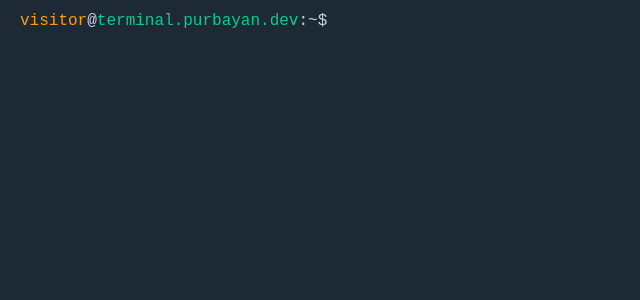
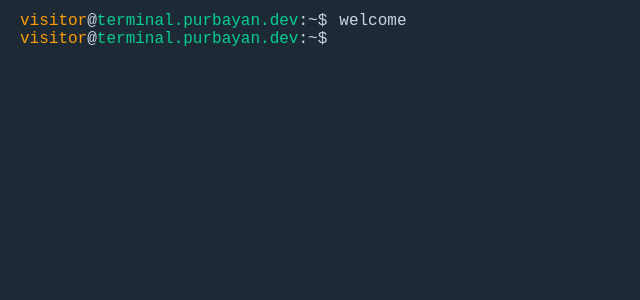
Before and after one commit to PPRAMANIK62/terminal-portfolio, a React (Vite) app: page / in a window 1280 px wide. Shown: the top 300 px of the page, without its empty margins (0-640 px from the left). Built offline with nearby package versions, Linux system fonts and the light colour scheme.

Commit message:
command not found and empty input cases handled

```diff
--- a/src/components/Terminal.tsx
+++ b/src/components/Terminal.tsx
@@ -9,6 +9,8 @@ import React, {
 import { argTab } from "../utils/funcs";
 import TermInfo from "./TermInfo";
 import {
+  CmdNotFound,
+  Empty,
   Form,
   Hints,
   Input,
@@ -43,7 +45,7 @@ export const commands: Command = [
 type Term = {
   arg: string[];
   history: string[];
-  renderer: boolean;
+  rerender: boolean;
   index: number;
   clearHistory?: () => void;
 };
@@ -51,7 +53,7 @@ type Term = {
 export const termContext = createContext<Term>({
   arg: [],
   history: [],
-  renderer: false,
+  rerender: false,
   index: 0,
 });
 
@@ -204,6 +206,41 @@ const Terminal = () => {
           onChange={handleChange}
         />
       </Form>
+
+      {cmdHistory.map((cmdH, index) => {
+        const cmdArray = _.split(_.trim(cmdH), " ");
+        const validCmd = _.find(commands, { cmd: cmdArray[0] });
+        const contextValue = {
+          arg: _.drop(cmdArray),
+          history: cmdHistory,
+          rerender,
+          index,
+          clearHistory,
+        };
+
+        return (
+          <div key={_.uniqueId(`${cmdH}_`)}>
+            <div>
+              <TermInfo />
+              <MobileBr />
+              <MobileSpan>&#62;</MobileSpan>
+              <span data-testid="input-command">{cmdH}</span>
+            </div>
+
+            {validCmd ? (
+              <termContext.Provider value={contextValue}>
+                {/* <Output index={index} cmd={cmdArray[0]} /> */}
+              </termContext.Provider>
+            ) : cmdH === "" ? (
+              <Empty />
+            ) : (
+              <CmdNotFound data-testid={`not-found-${index}`}>
+                command not found: {cmdH}
+              </CmdNotFound>
+            )}
+          </div>
+        );
+      })}
     </Wrapper>
   );
 };
```
